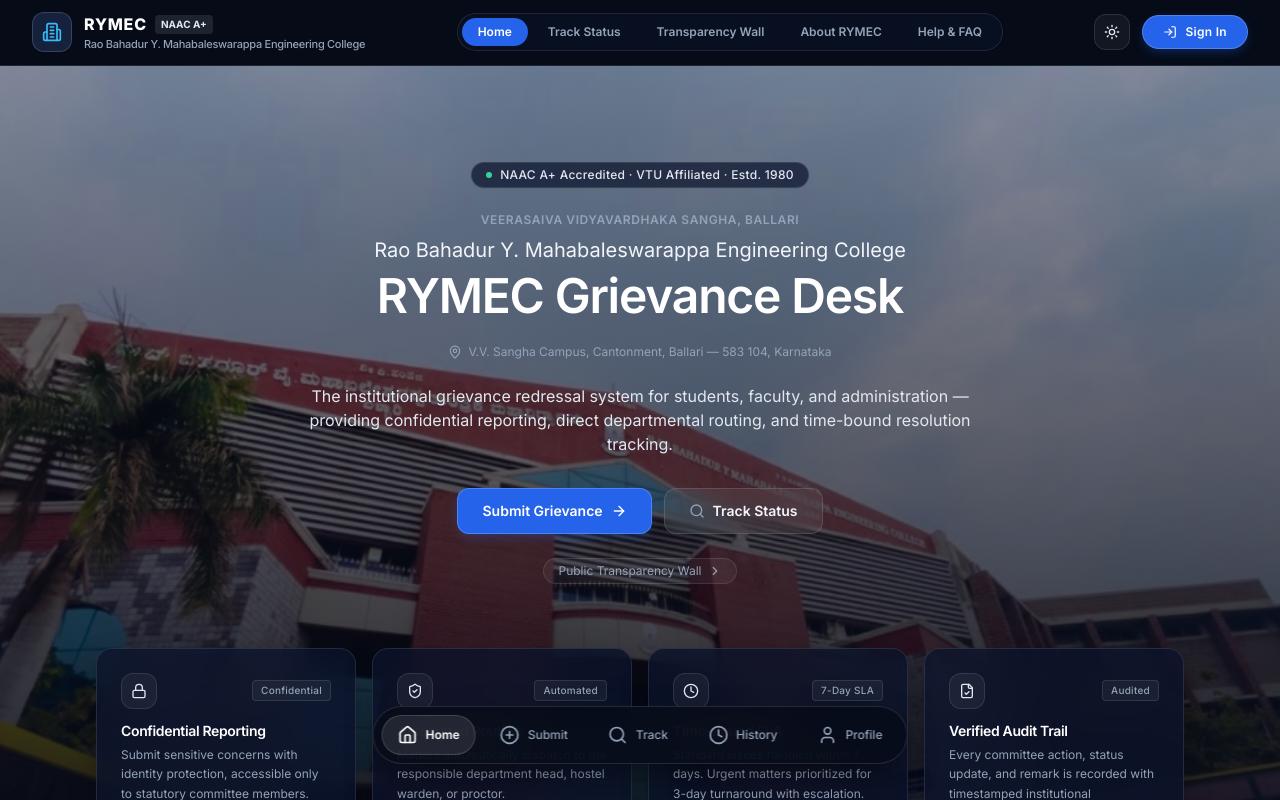
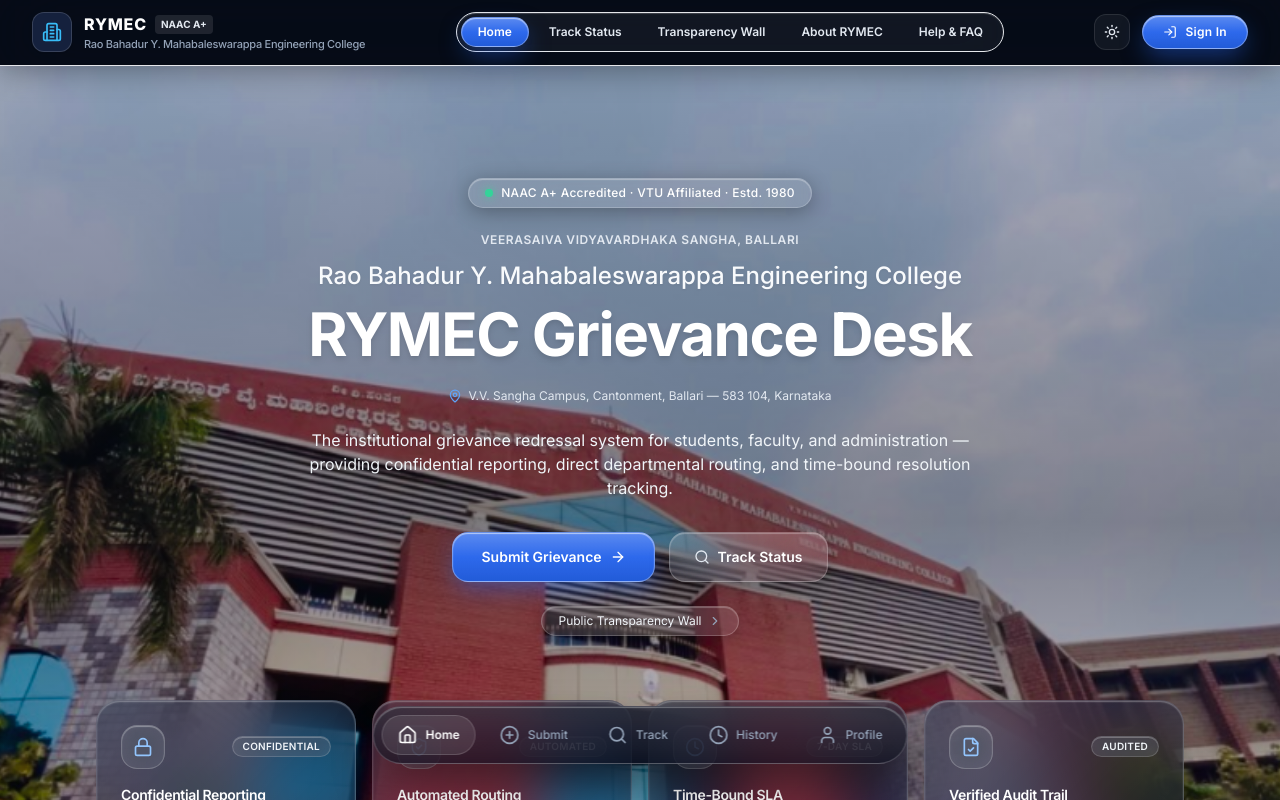
Before and after one commit to nagavakkalagadda/RYMEC-COMPLAINT-DESK, a React (Vite) app in the folder frontend/: page / in a window 1280 px wide. Shown: the top 800 px of the page. Built offline with nearby package versions, Linux system fonts and the light colour scheme.

Commit message:
style: craft authentic Apple iOS liquid glass materials with translucent vibrancy, specular highlights, and squircle widgets

```diff
--- a/frontend/src/components/3d/GlassCard.tsx
+++ b/frontend/src/components/3d/GlassCard.tsx
@@ -14,7 +14,7 @@ export const GlassCard: React.FC<GlassCardProps> = ({
   return (
     <div
       onClick={onClick}
-      className={`ios-glass-card rounded-2xl p-6 ${onClick ? 'cursor-pointer' : ''} ${className}`}
+      className={`ios-glass-card rounded-3xl p-6 ${onClick ? 'cursor-pointer' : ''} ${className}`}
     >
       <div className="relative z-10">{children}</div>
     </div>
--- a/frontend/src/components/layout/Navbar.tsx
+++ b/frontend/src/components/layout/Navbar.tsx
@@ -49,7 +49,7 @@ export const Navbar: React.FC<NavbarProps> = ({ currentTab, setCurrentTab, onOpe
   };
 
   return (
-    <header className="sticky top-0 z-40 w-full border-b border-white/10 bg-navy-950/85 backdrop-blur-xl">
+    <header className="sticky top-0 z-40 w-full border-b border-white/12 bg-navy-950/70 backdrop-blur-2xl shadow-[0_4px_30px_rgba(0,0,0,0.35)]">
       <div className="mx-auto flex max-w-7xl items-center justify-between px-4 py-3 sm:px-6 lg:px-8">
 
         {/* Brand Header */}
@@ -74,7 +74,7 @@ export const Navbar: React.FC<NavbarProps> = ({ currentTab, setCurrentTab, onOpe
         </div>
 
         {/* Desktop Quick Links */}
-        <nav className="hidden md:flex items-center gap-1 rounded-full border border-white/10 bg-navy-900/60 p-1 backdrop-blur-md">
+        <nav className="hidden md:flex items-center gap-1 rounded-full border border-white/18 bg-white/5 p-1 backdrop-blur-xl shadow-[inset_0_1px_1px_rgba(255,255,255,0.2)]">
           {[
             { id: 'home', label: 'Home' },
             { id: 'track', label: 'Track Status' },
@@ -87,8 +87,8 @@ export const Navbar: React.FC<NavbarProps> = ({ currentTab, setCurrentTab, onOpe
               onClick={() => setCurrentTab(item.id)}
               className={`relative rounded-full px-4 py-1.5 text-xs font-semibold transition-all ${
                 currentTab === item.id
-                  ? 'text-white bg-brand-royal'
-                  : 'text-silver-400 hover:text-silver-200'
+                  ? 'text-white ios-glass-btn-primary shadow-sm'
+                  : 'text-silver-300 hover:text-white'
               }`}
             >
               <span>{item.label}</span>
--- a/frontend/src/components/public/LandingHero.tsx
+++ b/frontend/src/components/public/LandingHero.tsx
@@ -30,55 +30,55 @@ export const LandingHero: React.FC<LandingHeroProps> = ({
         <img
           src="/images/rymec-campus.png"
           alt="Rao Bahadur Y. Mahabaleswarappa Engineering College Campus"
-          className="w-full h-full object-cover object-center"
+          className="w-full h-full object-cover object-center scale-[1.02]"
           draggable={false}
         />
       </div>
 
-      {/* ── Institutional Tinted Atmosphere Veil ── */}
-      <div className="absolute inset-0 -z-20 bg-gradient-to-b from-navy-950/40 via-navy-950/65 to-navy-950/95" />
+      {/* ── Apple Liquid Glass Ambient Veil ── */}
+      <div className="absolute inset-0 -z-20 bg-gradient-to-b from-navy-950/25 via-navy-950/45 to-navy-950/92" />
 
       {/* ── Central Hero Section ── */}
-      <div className="relative z-10 flex flex-1 flex-col items-center justify-center px-4 sm:px-6 lg:px-8 pt-24 pb-16 text-center max-w-4xl mx-auto">
+      <div className="relative z-10 flex flex-1 flex-col items-center justify-center px-4 sm:px-6 lg:px-8 pt-28 pb-16 text-center max-w-4xl mx-auto">
 
-        {/* Institutional Accreditation Status Pill */}
-        <div className="inline-flex items-center gap-2 rounded-full border border-white/10 bg-navy-900/70 px-3.5 py-1 text-xs text-silver-300 backdrop-blur-md mb-6 shadow-sm">
-          <span className="h-1.5 w-1.5 rounded-full bg-emerald-400" />
+        {/* iOS Frosted Dynamic Status Capsule */}
+        <div className="inline-flex items-center gap-2 rounded-full border border-white/20 bg-white/10 px-4 py-1.5 text-xs text-white backdrop-blur-2xl shadow-[0_4px_20px_rgba(0,0,0,0.3),inset_0_1px_1px_rgba(255,255,255,0.35)] mb-6">
+          <span className="flex h-2 w-2 rounded-full bg-emerald-400 shadow-[0_0_8px_rgba(52,211,153,0.8)]" />
           <span className="font-medium tracking-wide">NAAC A+ Accredited · VTU Affiliated · Estd. 1980</span>
         </div>
 
         {/* Institution Identity */}
-        <div className="space-y-2 mb-6">
-          <p className="text-xs font-semibold uppercase tracking-wider text-silver-400">
+        <div className="space-y-3 mb-6">
+          <p className="text-xs font-semibold uppercase tracking-wider text-silver-300">
             Veerasaiva Vidyavardhaka Sangha, Ballari
           </p>
 
-          <h2 className="text-base sm:text-lg md:text-xl font-normal text-silver-200 leading-snug">
+          <h2 className="text-lg sm:text-xl md:text-2xl font-medium text-silver-100 leading-snug drop-shadow-sm">
             Rao Bahadur Y. Mahabaleswarappa Engineering College
           </h2>
 
-          <h1 className="text-3xl sm:text-4xl md:text-5xl font-semibold tracking-tight text-white mt-1">
+          <h1 className="text-4xl sm:text-5xl md:text-6xl font-bold tracking-tight text-white mt-1 drop-shadow-md">
             RYMEC Grievance Desk
           </h1>
         </div>
 
         {/* Campus Location Pin */}
-        <div className="flex items-center justify-center gap-1.5 mb-6 text-silver-400 text-xs">
-          <MapPin className="h-3.5 w-3.5 text-silver-400 shrink-0" />
+        <div className="flex items-center justify-center gap-1.5 mb-6 text-silver-300 text-xs">
+          <MapPin className="h-3.5 w-3.5 text-blue-400 shrink-0" />
           <span>V.V. Sangha Campus, Cantonment, Ballari — 583 104, Karnataka</span>
         </div>
 
         {/* Institutional Purpose Statement */}
-        <p className="text-sm sm:text-base text-silver-300 leading-relaxed font-normal max-w-2xl mx-auto mb-8">
+        <p className="text-sm sm:text-base text-silver-200 leading-relaxed font-normal max-w-2xl mx-auto mb-8">
           The institutional grievance redressal system for students, faculty, and administration —
           providing confidential reporting, direct departmental routing, and time-bound resolution tracking.
         </p>
 
-        {/* Action Buttons */}
-        <div className="flex flex-wrap items-center justify-center gap-3 mb-6">
+        {/* Apple iOS Liquid Glass Action Buttons */}
+        <div className="flex flex-wrap items-center justify-center gap-3.5 mb-6">
           <button
             onClick={onGetStarted}
-            className="ios-glass-btn-primary rounded-xl px-6 py-3 text-sm font-semibold text-white flex items-center gap-2 cursor-pointer shadow-sm"
+            className="ios-glass-btn-primary rounded-2xl px-7 py-3.5 text-sm font-semibold text-white flex items-center gap-2 cursor-pointer shadow-lg"
           >
             <span>Submit Grievance</span>
             <ArrowRight className="h-4 w-4" />
@@ -86,17 +86,17 @@ export const LandingHero: React.FC<LandingHeroProps> = ({
 
           <button
             onClick={onTrack}
-            className="ios-glass-btn-secondary rounded-xl px-6 py-3 text-sm font-semibold text-silver-200 flex items-center gap-2 cursor-pointer"
+            className="ios-glass-btn-secondary rounded-2xl px-6 py-3.5 text-sm font-semibold text-white flex items-center gap-2 cursor-pointer shadow-md"
           >
-            <Search className="h-4 w-4 text-silver-400" />
+            <Search className="h-4 w-4 text-silver-300" />
             <span>Track Status</span>
           </button>
         </div>
 
-        {/* Quiet Link for Transparency Wall */}
+        {/* Floating Liquid Capsule for Transparency Wall */}
         <button
           onClick={onViewTransparency}
-          className="inline-flex items-center gap-1.5 rounded-full border border-white/10 bg-white/5 px-3.5 py-1 text-xs text-silver-400 hover:text-white hover:bg-white/10 transition-colors cursor-pointer"
+          className="inline-flex items-center gap-1.5 rounded-full border border-white/20 bg-white/10 px-4 py-1.5 text-xs text-silver-200 hover:text-white hover:bg-white/15 backdrop-blur-xl transition-all cursor-pointer shadow-[0_4px_16px_rgba(0,0,0,0.2),inset_0_1px_1px_rgba(255,255,255,0.25)]"
         >
           <span>Public Transparency Wall</span>
           <ChevronRight className="h-3.5 w-3.5 text-silver-400" />
@@ -104,7 +104,7 @@ export const LandingHero: React.FC<LandingHeroProps> = ({
 
       </div>
 
-      {/* ── Institutional Pillars Grid ── */}
+      {/* ── iOS Liquid Glass Widgets Grid ── */}
       <div className="relative z-10 w-full max-w-6xl mx-auto px-4 sm:px-6 lg:px-8 pb-16">
         <div className="grid grid-cols-1 sm:grid-cols-2 md:grid-cols-4 gap-4">
           {[
@@ -135,17 +135,17 @@ export const LandingHero: React.FC<LandingHeroProps> = ({
           ].map((item, idx) => {
             const Icon = item.icon;
             return (
-              <GlassCard key={idx} className="p-5 text-left rounded-2xl">
-                <div className="flex items-center justify-between mb-3">
-                  <div className="flex h-9 w-9 items-center justify-center rounded-xl bg-white/5 border border-white/10 text-silver-300">
-                    <Icon className="h-4 w-4" />
+              <GlassCard key={idx} className="p-6 text-left">
+                <div className="flex items-center justify-between mb-4">
+                  <div className="flex h-11 w-11 items-center justify-center rounded-2xl bg-white/10 border border-white/20 text-white shadow-[inset_0_1px_1px_rgba(255,255,255,0.35)] backdrop-blur-md">
+                    <Icon className="h-5 w-5 text-blue-300" />
                   </div>
-                  <span className="rounded px-2 py-0.5 text-[10px] font-medium tracking-wide bg-white/5 border border-white/10 text-silver-400">
+                  <span className="rounded-full px-2.5 py-0.5 text-[10px] font-semibold tracking-wide uppercase bg-white/10 border border-white/15 text-silver-200 backdrop-blur-md shadow-[inset_0_1px_0.5px_rgba(255,255,255,0.25)]">
                     {item.tag}
                   </span>
                 </div>
-                <h3 className="text-sm font-semibold text-white mb-1 tracking-tight">{item.title}</h3>
-                <p className="text-xs text-silver-400 leading-relaxed font-normal">{item.desc}</p>
+                <h3 className="text-sm font-semibold text-white mb-1.5 tracking-tight">{item.title}</h3>
+                <p className="text-xs text-silver-300 leading-relaxed font-normal">{item.desc}</p>
               </GlassCard>
             );
           })}
--- a/frontend/src/index.css
+++ b/frontend/src/index.css
@@ -3,69 +3,97 @@
 @tailwind utilities;
 
 :root {
-  --glass-bg: rgba(11, 19, 43, 0.78);
-  --glass-border: rgba(255, 255, 255, 0.1);
-  --glass-border-hover: rgba(255, 255, 255, 0.18);
+  --glass-bg: rgba(15, 23, 42, 0.65);
+  --glass-border: rgba(255, 255, 255, 0.16);
+  --glass-border-hover: rgba(255, 255, 255, 0.28);
 }
 
 /* ─────────────────────────────────────────────────────────────
-   INSTITUTIONAL GLASS SURFACES — CRAFTED, CALM, DIGNIFIED
+   APPLE iOS / visionOS LIQUID GLASS DESIGN SYSTEM
    ───────────────────────────────────────────────────────────── */
 
+/* Authentic iOS Translucent Liquid Glass Material */
 .ios-glass-card {
-  background: rgba(11, 19, 43, 0.76);
-  backdrop-filter: blur(20px);
-  -webkit-backdrop-filter: blur(20px);
-  border: 1px solid rgba(255, 255, 255, 0.1);
-  box-shadow: 0 10px 30px -5px rgba(0, 0, 0, 0.4);
-  transition: border-color 0.15s ease, background 0.15s ease;
+  background: linear-gradient(135deg, rgba(255, 255, 255, 0.12) 0%, rgba(255, 255, 255, 0.03) 100%), rgba(11, 19, 43, 0.58);
+  backdrop-filter: blur(28px) saturate(200%) contrast(105%);
+  -webkit-backdrop-filter: blur(28px) saturate(200%) contrast(105%);
+  border: 1px solid rgba(255, 255, 255, 0.18);
+  box-shadow:
+    0 20px 40px -15px rgba(0, 0, 0, 0.45),
+    inset 0 1px 1.5px 0 rgba(255, 255, 255, 0.32),
+    inset 0 -1px 1px 0 rgba(255, 255, 255, 0.05);
+  transition: border-color 0.2s ease, background 0.2s ease, box-shadow 0.2s ease;
 }
 
 .ios-glass-card:hover {
-  background: rgba(11, 19, 43, 0.86);
-  border-color: rgba(255, 255, 255, 0.18);
+  background: linear-gradient(135deg, rgba(255, 255, 255, 0.16) 0%, rgba(255, 255, 255, 0.05) 100%), rgba(11, 19, 43, 0.68);
+  border-color: rgba(255, 255, 255, 0.3);
+  box-shadow:
+    0 24px 48px -15px rgba(0, 0, 0, 0.55),
+    inset 0 1px 2px 0 rgba(255, 255, 255, 0.45),
+    inset 0 -1px 1px 0 rgba(255, 255, 255, 0.08);
 }
 
+/* Apple iOS Liquid Glass Button — Primary (Royal Sapphire) */
 .ios-glass-btn-primary {
-  background-color: #2563EB;
-  border: 1px solid rgba(255, 255, 255, 0.2);
-  box-shadow: 0 4px 12px -2px rgba(37, 99, 235, 0.35);
-  transition: background-color 0.15s ease, border-color 0.15s ease, transform 0.1s ease;
+  background: linear-gradient(180deg, rgba(255, 255, 255, 0.25) 0%, rgba(255, 255, 255, 0.04) 50%, rgba(0, 0, 0, 0.08) 100%), #2563EB;
+  backdrop-filter: blur(20px) saturate(190%);
+  -webkit-backdrop-filter: blur(20px) saturate(190%);
+  border: 1px solid rgba(255, 255, 255, 0.32);
+  box-shadow:
+    0 10px 24px -4px rgba(37, 99, 235, 0.5),
+    inset 0 1px 1px 0 rgba(255, 255, 255, 0.55);
+  transition: filter 0.16s ease, border-color 0.16s ease, transform 0.12s ease, box-shadow 0.16s ease;
 }
 
 .ios-glass-btn-primary:hover {
-  background-color: #1D4ED8;
-  border-color: rgba(255, 255, 255, 0.3);
+  filter: brightness(1.08);
+  border-color: rgba(255, 255, 255, 0.45);
+  box-shadow:
+    0 12px 28px -4px rgba(37, 99, 235, 0.65),
+    inset 0 1px 1.5px 0 rgba(255, 255, 255, 0.65);
 }
 
 .ios-glass-btn-primary:active {
-  transform: scale(0.98);
+  transform: scale(0.97);
+  box-shadow:
+    0 4px 12px -2px rgba(37, 99, 235, 0.4),
+    inset 0 1px 0.5px 0 rgba(255, 255, 255, 0.3);
 }
 
+/* Apple iOS Liquid Glass Button — Secondary (Frosted Quartz) */
 .ios-glass-btn-secondary {
-  background: rgba(255, 255, 255, 0.06);
-  backdrop-filter: blur(16px);
-  -webkit-backdrop-filter: blur(16px);
-  border: 1px solid rgba(255, 255, 255, 0.12);
-  transition: background 0.15s ease, border-color 0.15s ease, transform 0.1s ease;
+  background: linear-gradient(180deg, rgba(255, 255, 255, 0.14) 0%, rgba(255, 255, 255, 0.03) 100%), rgba(255, 255, 255, 0.04);
+  backdrop-filter: blur(24px) saturate(200%);
+  -webkit-backdrop-filter: blur(24px) saturate(200%);
+  border: 1px solid rgba(255, 255, 255, 0.22);
+  box-shadow:
+    0 8px 24px -6px rgba(0, 0, 0, 0.35),
+    inset 0 1px 1px 0 rgba(255, 255, 255, 0.28);
+  transition: background 0.16s ease, border-color 0.16s ease, transform 0.12s ease;
 }
 
 .ios-glass-btn-secondary:hover {
-  background: rgba(255, 255, 255, 0.1);
-  border-color: rgba(255, 255, 255, 0.2);
+  background: linear-gradient(180deg, rgba(255, 255, 255, 0.2) 0%, rgba(255, 255, 255, 0.06) 100%), rgba(255, 255, 255, 0.06);
+  border-color: rgba(255, 255, 255, 0.35);
+  box-shadow:
+    0 10px 28px -6px rgba(0, 0, 0, 0.45),
+    inset 0 1px 1.5px 0 rgba(255, 255, 255, 0.4);
 }
 
 .ios-glass-btn-secondary:active {
-  transform: scale(0.98);
+  transform: scale(0.97);
 }
 
-/* Authentic Frosted Bottom Navigation */
+/* Apple iOS Liquid Glass Bottom Navigation */
 .bottom-nav-glass {
-  background: rgba(7, 12, 24, 0.88);
-  backdrop-filter: blur(20px);
-  -webkit-backdrop-filter: blur(20px);
-  border: 1px solid rgba(255, 255, 255, 0.12);
-  box-shadow: 0 16px 36px -8px rgba(0, 0, 0, 0.55);
+  background: linear-gradient(180deg, rgba(255, 255, 255, 0.12) 0%, rgba(255, 255, 255, 0.02) 100%), rgba(7, 12, 24, 0.72);
+  backdrop-filter: blur(28px) saturate(200%) contrast(105%);
+  -webkit-backdrop-filter: blur(28px) saturate(200%) contrast(105%);
+  border: 1px solid rgba(255, 255, 255, 0.2);
+  box-shadow:
+    0 20px 48px -10px rgba(0, 0, 0, 0.6),
+    inset 0 1px 1px 0 rgba(255, 255, 255, 0.3);
 }
 
 /* Custom Scrollbar - Subdued */
```
